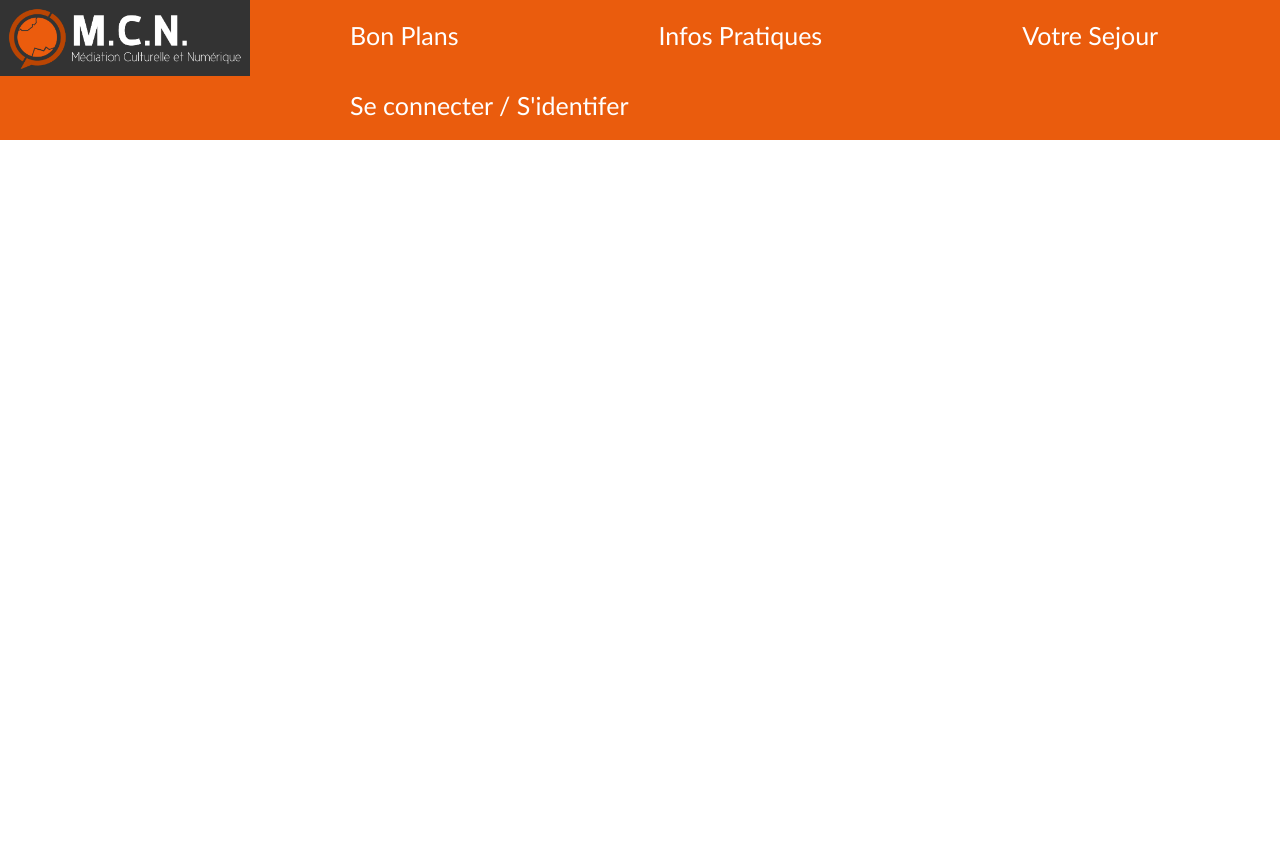
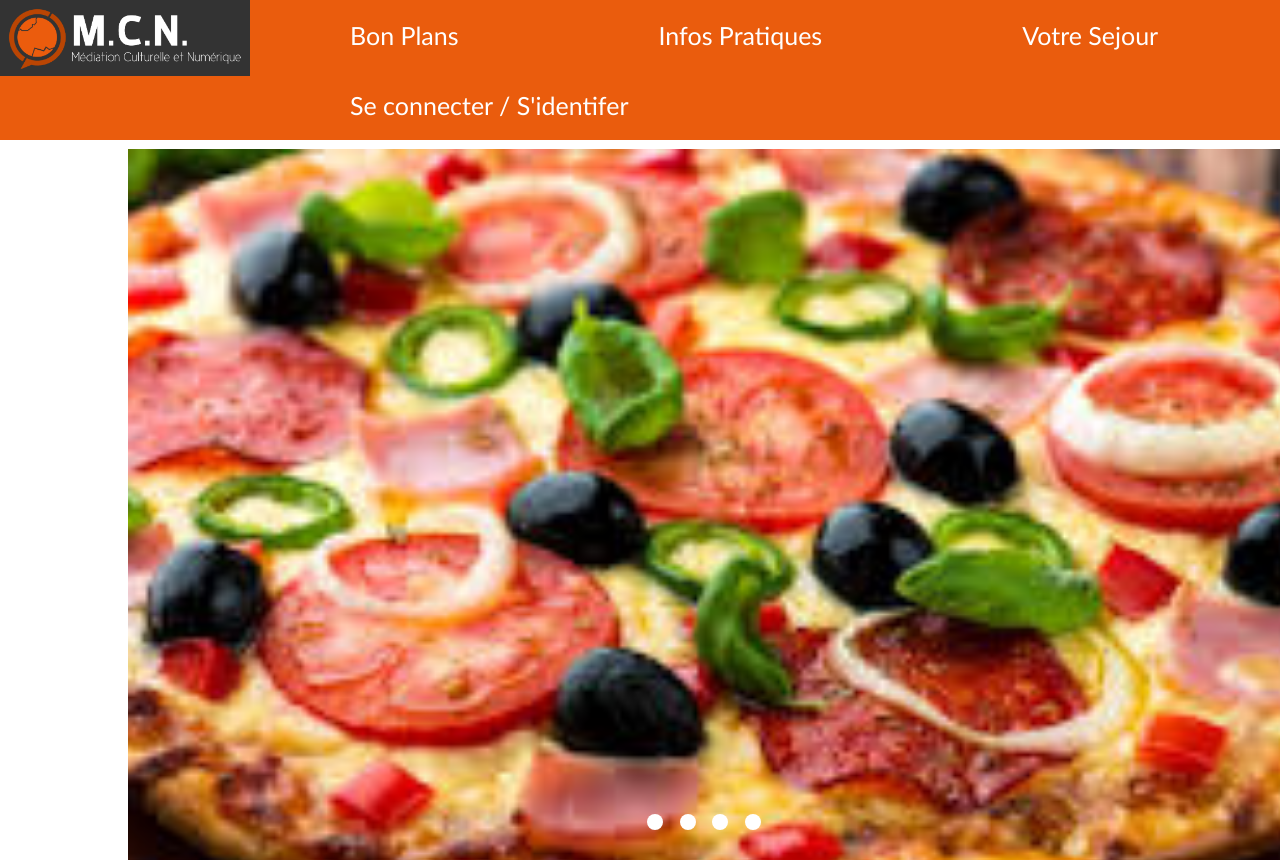
Before and after one commit to Kwaaac/Florence, a PHP site: page / in a window 1280 px wide. Before the commit the page ends 140 px from the top, so only its background shows below. Run offline with PHP 8.4, Linux system fonts and the light colour scheme.

Commit message:
ajour du slider buger

```diff
--- a/index.html
+++ b/index.html
@@ -40,5 +40,25 @@
                 </nav>
               </div>
             </div>
+            <div class="slider-container">
+              <div class="menuslider">
+                <label for="slide-point-1"></label>
+                <label for="slide-point-2"></label>
+                <label for="slide-point-3"></label>
+                <label for="slide-point-4"></label>
+              </div>
+
+              <input id="slide-point-1" type="radio" name="slides" checked>
+              <div class="slide slide-1"></div>
+
+              <input id="slide-point-2" type="radio" name="slides">
+              <div class="slide slide-2"></div>
+
+              <input id="slide-point-3" type="radio" name="slides">
+              <div class="slide slide-3"></div>
+
+              <input id="slide-point-4" type="radio" name="slides">
+              <div class="slide slide-4"></div>
+            </div>
   </body>
 </html>
--- a/style.css
+++ b/style.css
@@ -82,3 +82,73 @@ nav > ul > li:hover{
 nav > ul > li .sousmenu{
   background-color: #f7af3e;
 }
+
+.slider-container img {
+  max-width: 90%;
+}
+
+.slider-container{
+  height: 90%;
+  width: 90%;
+  position: absolute;
+  overflow: hidden;
+  text-align: center;
+  top: auto;
+  bottom: auto;
+  left: 8rem;
+  right: auto;
+
+
+}
+.menuslider {
+  position: absolute;
+  left: 0;
+  z-index: 900;
+  width: 100%;
+  bottom: 0;
+}
+
+.menuslider label {
+  cursor: pointer;
+  display: inline-block;
+  width: 16px;
+  height: 16px;
+  background: #fff;
+  border-radius: 50px;
+  margin: 0 .2em 1em;
+}
+
+
+
+
+.slide {
+  width: 100%;
+  height: 100%;
+  position: absolute;
+  top: 9px;
+  left: 100%;
+  z-index: 10;
+  padding: 8em 1em 0;
+  background-size: cover;
+  background-position: 50% 50%;
+  transition: left .5s 1.10s;
+}
+
+[id^="slide"]:checked + .slide {
+  left: 0;
+  z-index: 100;
+  transition: left 1s ease-out;
+}
+
+.slide-1 {
+  background-image: url("Images/1.png");
+}
+.slide-2 {
+  background-image: url("Images/2.png");
+}
+.slide-3 {
+  background-image: url("Images/3.png");
+}
+.slide-4{
+  background-image: url("Images/4.png");
+}
```
Also changed, not shown: Images/1.png (added), Images/2.png (added), Images/3.png (added), Images/4.png (added).
